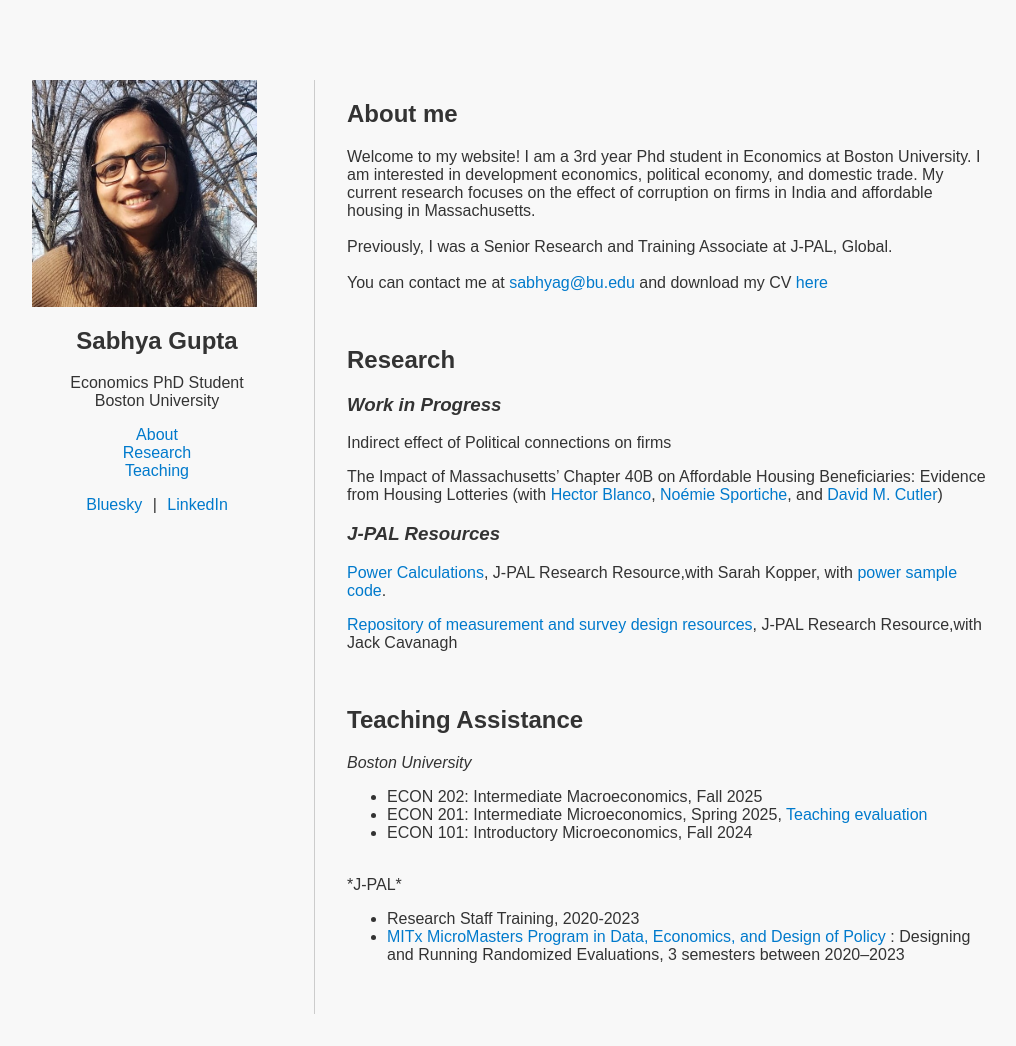
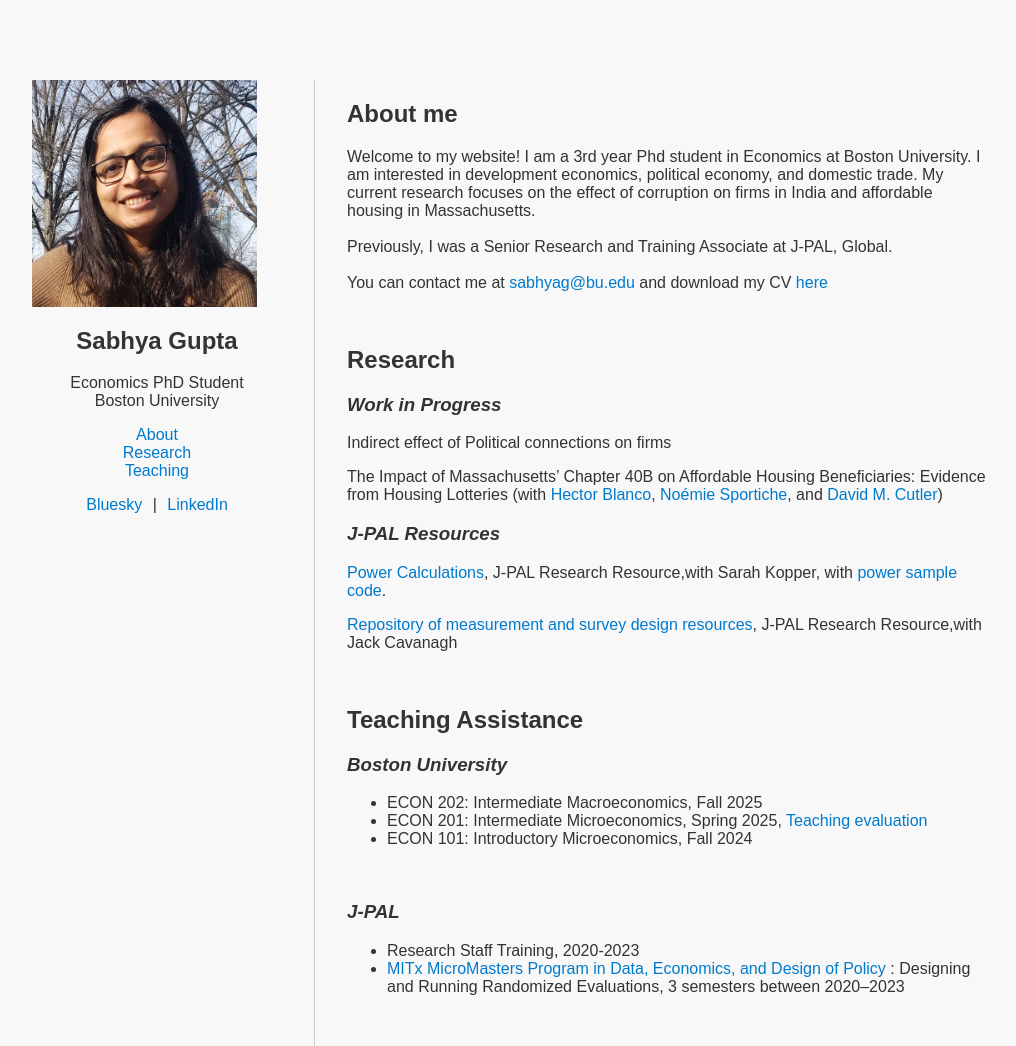
Before and after one commit to sabhya-gupta/sabhya-gupta.github.io, a Jekyll site: the page built from index.md, in a window 1280 px wide. Shown: the whole page, without its empty margins (128-1144 px from the left). Built offline with Jekyll 4.4.1, drawn with Linux system fonts in a browser that asks for light colours; before the commit the page ends 1014 px from its top, so only the background shows below that.

Commit message:
Update teaching section formatting and content

```diff
--- a/_includes/teaching.md
+++ b/_includes/teaching.md
@@ -1,7 +1,6 @@
 ## Teaching Assistance {#teaching}
 
-*Boston University*
-<p>
+<h3><em>Boston University</em></h3>
 <ul>
     <li>ECON 202: Intermediate Macroeconomics, Fall 2025 </li>
     <li> ECON 201: Intermediate Microeconomics, Spring 2025,
@@ -12,8 +11,7 @@
   </ul>
 
 <br>
-*J-PAL*
-<p>
+<h3><em>J-PAL</em></h3>
   <ul>
     <li>Research Staff Training, 2020-2023 </li>
     <li><a href="https://micromasters.mit.edu/dedp/" target="_blank">
@@ -21,6 +19,5 @@
   </a>: Designing and Running Randomized Evaluations, 3 semesters between 2020–2023</li>
   </ul>
 
-</p>
 
 <br>
```
